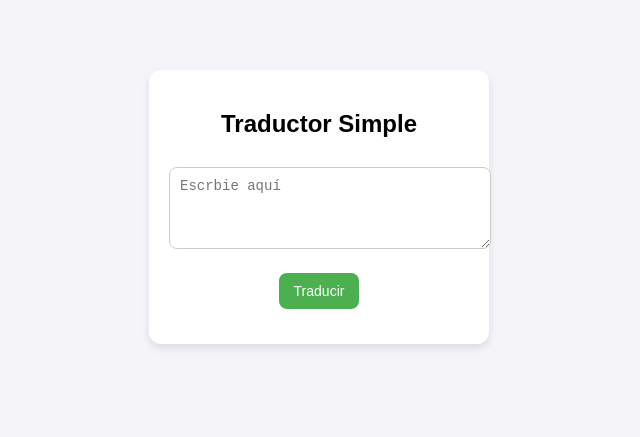
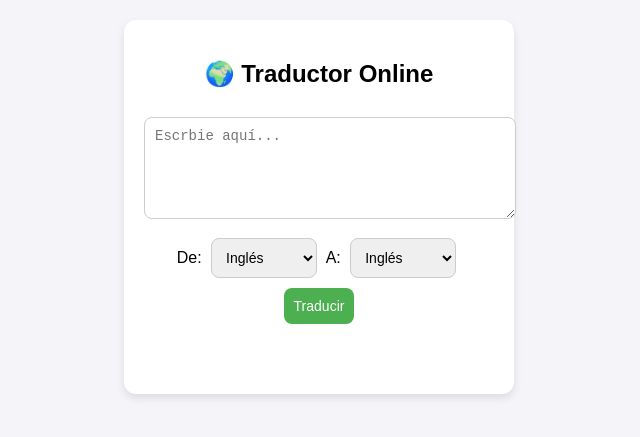
Before and after one commit to Falacel/Traductor, a plain HTML site: page index.html in a window 1280 px wide. Shown: the part 201-638 px from the top of the page, without its empty margins (321-961 px from the left). Drawn offline with Linux system fonts and the light colour scheme.

Commit message:
Cambios en el index

```diff
--- a/index.html
+++ b/index.html
@@ -2,15 +2,39 @@
 <html lang="es">
     <head>
         <meta charset="UTF-8">
-        <title>Traductor</title>
+        <title>Traductor con API</title>
         <link rel="stylesheet" href="styless.css">
     </head>
 
 <body>
     <div class="container">
-        <h2> Traductor Simple</h2>
-        <textarea id="inputText" placeholder="Escrbie aquí"></textarea>
+        <h2>🌍 Traductor Online</h2>
+        <textarea id="inputText" placeholder="Escrbie aquí..."></textarea>
+
+        <div>
+            <label>De: </label>
+            <select id="fromLang">
+                <option value="en">Inglés</option>
+                <option value="es">Español</option>
+                <option value="fr">Francés</option>
+                <option value="de">Alemán</option>
+                <option value="it">Italiano</option>
+                <option value="pt">Portugués</option>
+            </select>
+
+             <label>A: </label>
+             <select id="toLang">
+                <option value="en">Inglés</option>
+                <option value="es">Español</option>
+                <option value="fr">Francés</option>
+                <option value="de">Alemán</option>
+                <option value="it">Italiano</option>
+                <option value="pt">Portugués</option>
+            </select>
+        </div>
+
         <button onclick="translateText()">Traducir</button>
+
         <div class="output" id="outputText"></div>
     </div>
 
--- a/styless.css
+++ b/styless.css
@@ -13,13 +13,13 @@ body{
     padding: 20px;
     border-radius: 12px;
     box-shadow: 0px 4px 8px rgba(0,0,0,0.1);
-    width: 300px;
+    width: 350px;
     text-align: center;
 }
 
 textarea{
     width: 100%;
-    height: 60px;
+    height: 80px;
     margin: 10px 0;
     padding: 10px;
     border: 1px solid #ccc;
@@ -27,15 +27,20 @@ textarea{
     font-size: 14px;
 }
 
+select,button{
+    margin: 5px;
+    padding: 10px;
+    border-radius: 8px;
+    border: 1px solid #ccc;
+    font-size: 14px;
+}
+
 button{
   background: #4CAF50;
   color: white;
   border: none;
-  padding: 10px 15px;
-  border-radius: 8px;
   cursor: pointer;
-  font-size: 14px;
-  margin-top: 10px;
+
 }
 
 button:hover {
@@ -46,4 +51,5 @@ button:hover {
   margin-top: 15px;
   font-weight: bold;
   color: #333;
+  min-height: 30px;
 }
```
